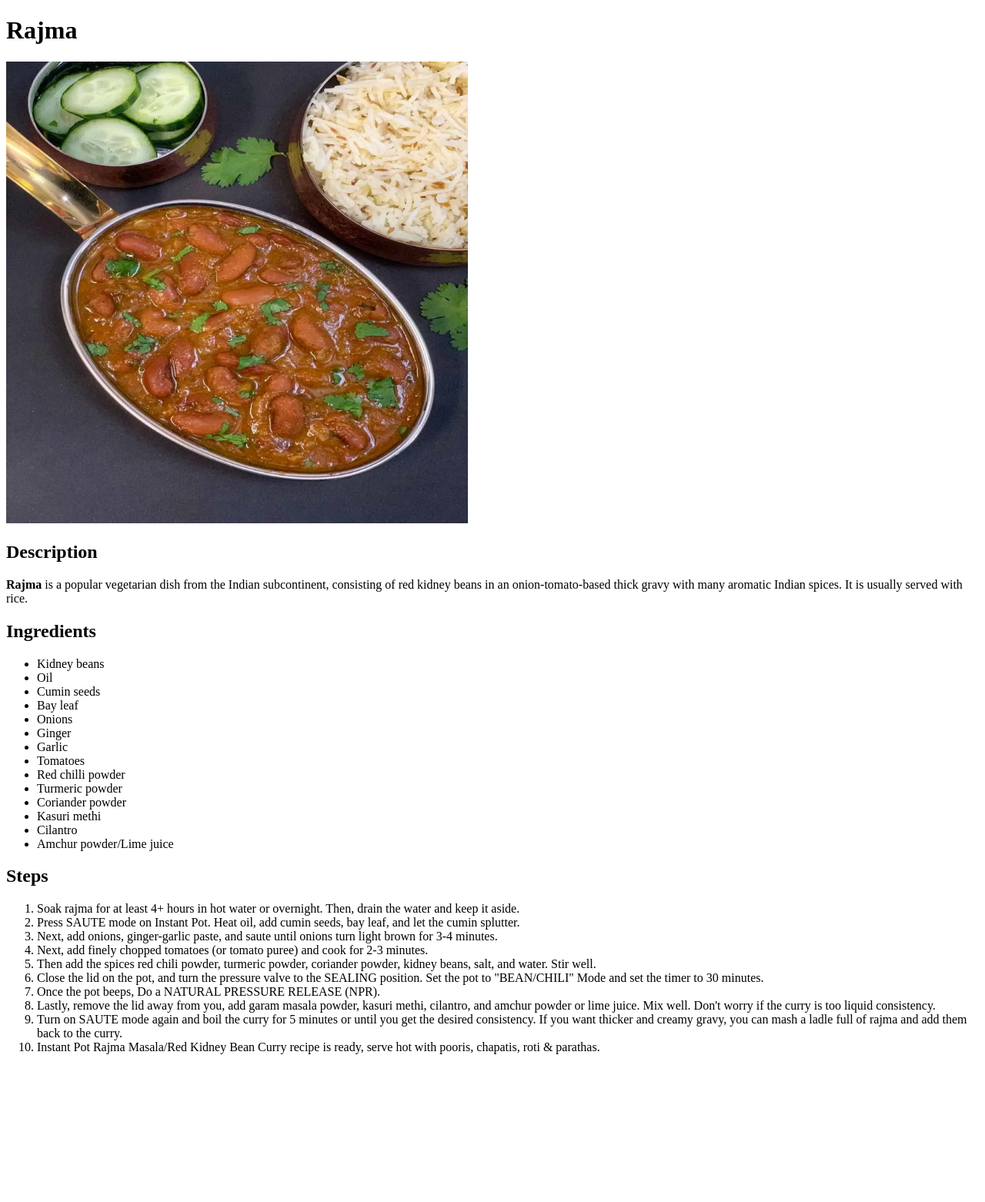
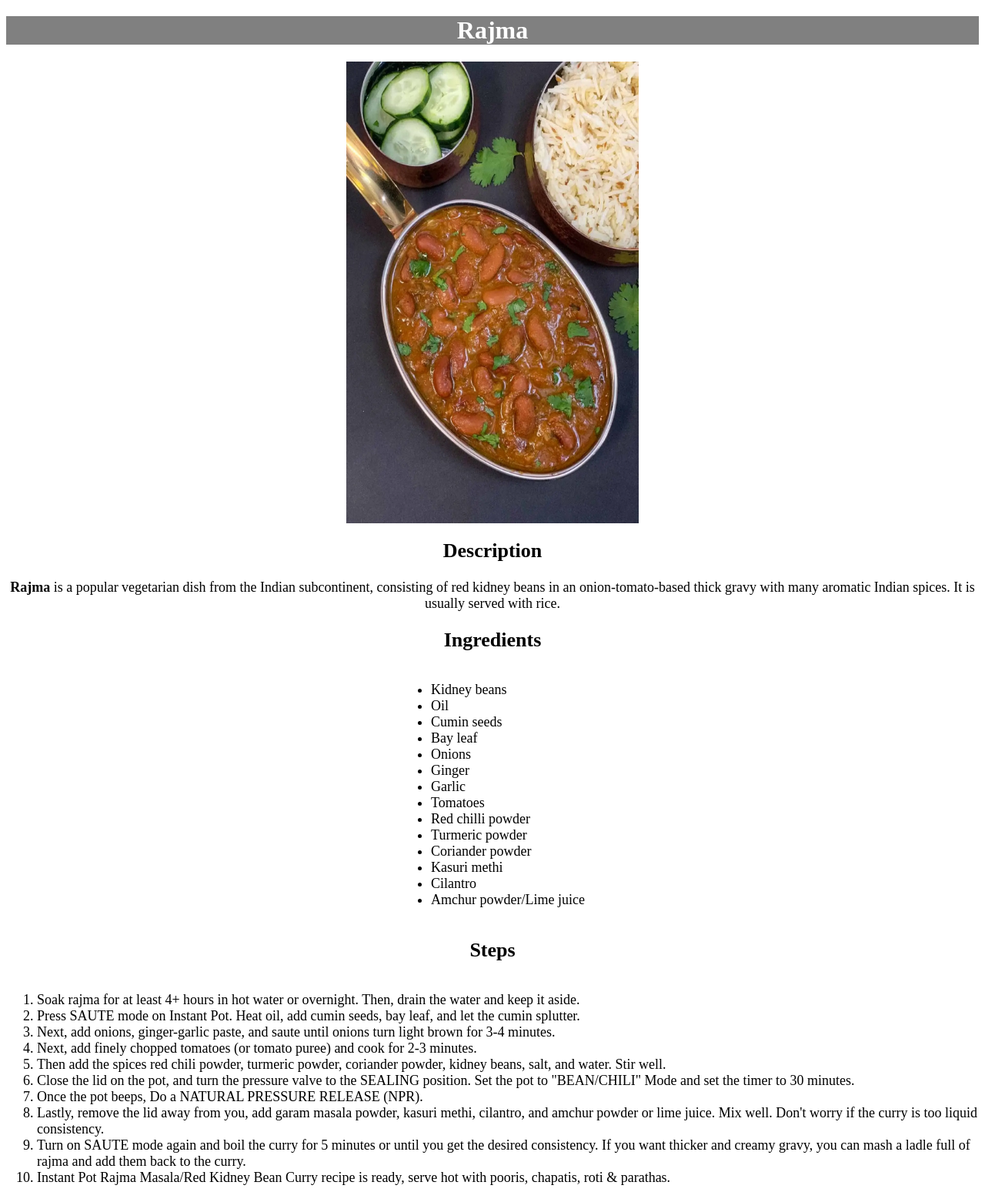
Before and after one commit to shubhshubh99/odin-recipes, a plain HTML site: page recipes/rajma.html in a window 1280 px wide. Shown: the whole page at 77% size. Before the commit the page ends 1386 px from the top, so only its background shows below. Drawn offline with Linux system fonts and the light colour scheme.

Commit message:
Add CSS to rajma.html recipe page

```diff
--- /dev/null
+++ b/recipes/rajma-style.css
@@ -0,0 +1,35 @@
+h1, h2, p, div.center {
+    text-align: center;
+}
+
+img {
+    display: block;
+    margin-left: auto;
+    margin-right: auto;
+    width: 30%;
+}
+
+h1 {
+    background-color: grey;
+    color: #FFFFFF;
+    font-size: 32px;
+    font-weight: bold;
+}
+
+h2 {
+    font-size: 26px;
+    font-weight: bold;
+}
+
+p{
+    font-size: 18px;
+}
+
+div.center {
+    font-size: 18px;
+}
+
+ul.center-ul, ol.center-ol {
+    display: inline-block;
+    text-align: left;
+}
--- a/recipes/rajma.html
+++ b/recipes/rajma.html
@@ -4,6 +4,7 @@
     <head>
         <meta charset="utf-8">
         <title></title>
+        <link rel="stylesheet" href="rajma-style.css">
     </head>
 
     <body>
@@ -17,7 +18,8 @@
             with many aromatic Indian spices. It is usually served with rice.</p>
 
         <h2>Ingredients</h2>
-        <ul>
+        <div class="center">
+            <ul class="center-ul">
 
                 <li>Kidney beans</li>
                 <li>Oil</li>
@@ -35,10 +37,12 @@
                 <li>Amchur powder/Lime juice</li>
 
             </ul>
+        </div>
+
 
         <h2>Steps</h2>
-
-        <ol>
+        <div class="center">
+            <ol class="center-ol">
                 <li>Soak rajma for at least 4+ hours in hot water or overnight.
                     Then, drain the water and keep it aside.</li>
                 <li>Press SAUTE mode on Instant Pot. Heat oil, add cumin seeds,
@@ -62,6 +66,8 @@
                 <li>Instant Pot Rajma Masala/Red Kidney Bean Curry recipe is ready, serve hot
                     with pooris, chapatis, roti & parathas.</li>
             </ol>
+        </div>
+
 
     </body>
 </html>
```
Lines whose indentation alone changed are shown as unchanged.
